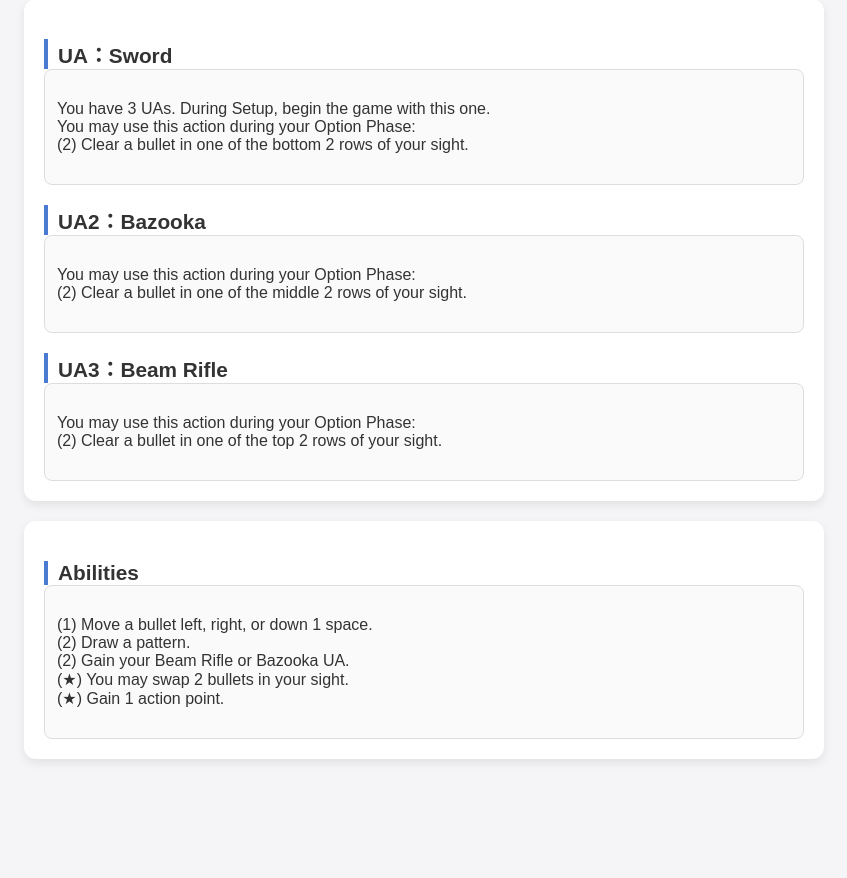
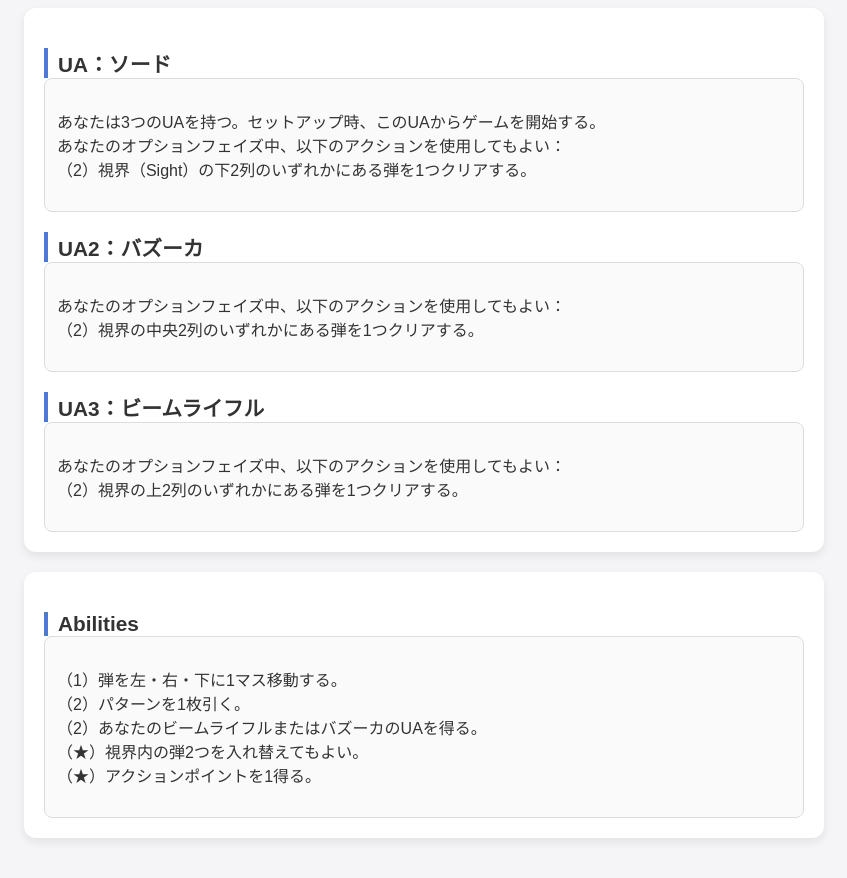
Before and after one commit to williamsga555/williamsga555.github.io, a plain HTML site: page characters/Sora.html in a window 1280 px wide. Shown: the part 101-979 px from the top of the page, without its empty margins (216-1063 px from the left). Before the commit the page ends 900 px from the top, so only its background shows below. Drawn offline with Linux system fonts and the light colour scheme.

Commit message:
Update Sora.html

```diff
--- a/characters/Sora.html
+++ b/characters/Sora.html
@@ -9,37 +9,37 @@
 
 <div class="container">
 
-    <h1>Sora</h1>
+    <h1>ソラ</h1>
 
     <div class="card">
-        <div class="section-title">UA：Sword</div>
+        <div class="section-title">UA：ソード</div>
         <div class="codebox">
-You have 3 UAs. During Setup, begin the game with this one.
-You may use this action during your Option Phase:
-(2) Clear a bullet in one of the bottom 2 rows of your sight.
+あなたは3つのUAを持つ。セットアップ時、このUAからゲームを開始する。
+あなたのオプションフェイズ中、以下のアクションを使用してもよい：
+（2）視界（Sight）の下2列のいずれかにある弾を1つクリアする。
         </div>
 
-        <div class="section-title">UA2：Bazooka</div>
+        <div class="section-title">UA2：バズーカ</div>
         <div class="codebox">
-You may use this action during your Option Phase:
-(2) Clear a bullet in one of the middle 2 rows of your sight.
+あなたのオプションフェイズ中、以下のアクションを使用してもよい：
+（2）視界の中央2列のいずれかにある弾を1つクリアする。
         </div>
 
-        <div class="section-title">UA3：Beam Rifle</div>
+        <div class="section-title">UA3：ビームライフル</div>
         <div class="codebox">
-You may use this action during your Option Phase:
-(2) Clear a bullet in one of the top 2 rows of your sight.
+あなたのオプションフェイズ中、以下のアクションを使用してもよい：
+（2）視界の上2列のいずれかにある弾を1つクリアする。
         </div>
     </div>
 
     <div class="card">
         <div class="section-title">Abilities</div>
         <div class="codebox">
-(1) Move a bullet left, right, or down 1 space.
-(2) Draw a pattern.
-(2) Gain your Beam Rifle or Bazooka UA.
-(★) You may swap 2 bullets in your sight.
-(★) Gain 1 action point.
+（1）弾を左・右・下に1マス移動する。
+（2）パターンを1枚引く。
+（2）あなたのビームライフルまたはバズーカのUAを得る。
+（★）視界内の弾2つを入れ替えてもよい。
+（★）アクションポイントを1得る。
         </div>
     </div>
 
```
